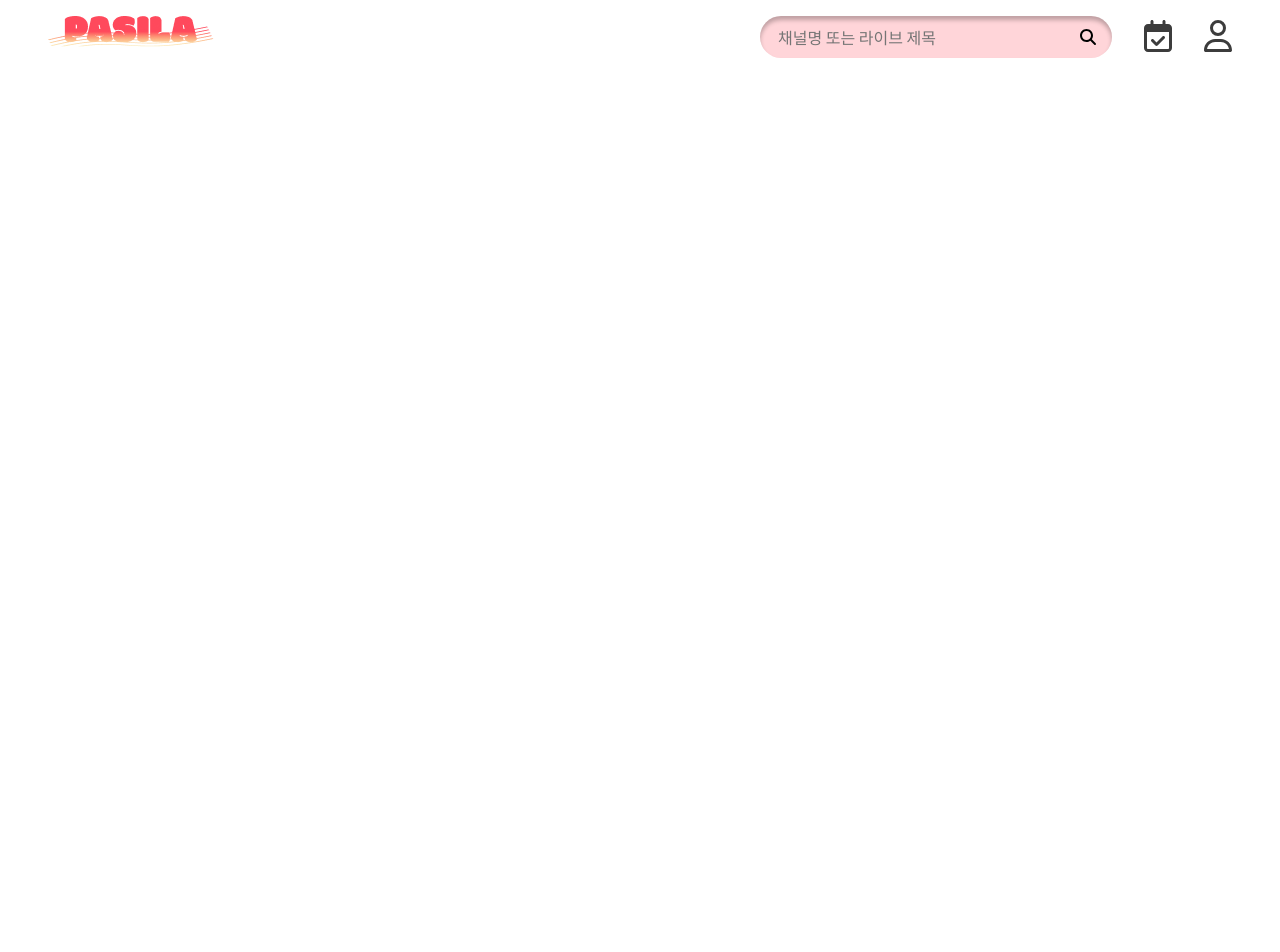
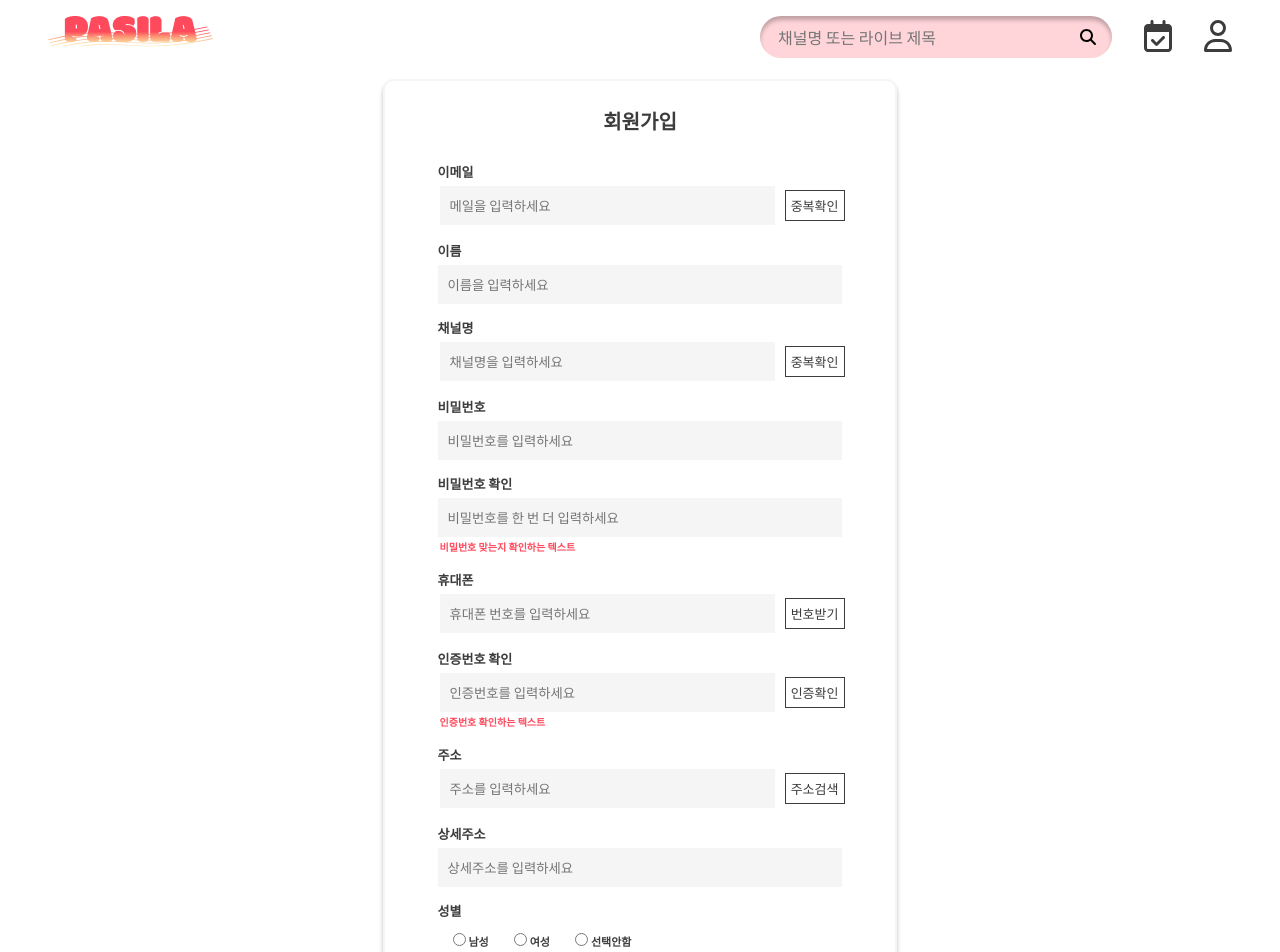
Before and after one commit to youkyoungJung/Pasila, a Vue app in the folder frontend/: page /join in a window 1280 px wide. Before the commit this address had no page. Shown: the top 952 px of the page. Before the commit the page ends 800 px from the top, so only its background shows below. Built offline with nearby package versions, Linux system fonts and the light colour scheme.

Commit message:
feat:[#S10P12A402-33]회원가입 화면 일부 구현 및 페이지간 연결

```diff
--- a/frontend/src/router/index.js
+++ b/frontend/src/router/index.js
@@ -1,5 +1,9 @@
-import { createRouter, createWebHistory } from 'vue-router'
-import HomeView from '../views/HomeView.vue'
+import { createRouter, createWebHistory } from 'vue-router';
+import HomeView from '../views/HomeView.vue';
+import LoginView from '../views/LoginView.vue';
+import JoinView from '../views/JoinView.vue';
+import FindPwView from '../views/FindPwView.vue';
+
 
 const router = createRouter({
   history: createWebHistory(import.meta.env.BASE_URL),
@@ -8,7 +12,22 @@ const router = createRouter({
       path: '/',
       name: 'home',
       component: HomeView
-    }
+    },
+    {
+      path: '/login',
+      name: 'login',
+      component: LoginView
+    },
+    {
+      path: '/join',
+      name: 'join',
+      component: JoinView,
+    },
+    {
+      path: '/findpw',
+      name: 'findpw',
+      component: FindPwView,
+    },
   ]
 })
 
--- a/frontend/src/views/HomeView.vue
+++ b/frontend/src/views/HomeView.vue
@@ -1,7 +1,11 @@
-<script setup></script>
+<script setup>
+import VCategory from '@/components/common/VCategory.vue';
+</script>
 
 <template>
-  <div class="title">아아, 여기는 home입니다.</div>
+  <div>
+    <VCategory />
+  </div>
 </template>
 
 <style lang="scss">
--- /dev/null
+++ b/frontend/src/views/JoinView.vue
@@ -0,0 +1,177 @@
+<template>
+    <div class="container">
+        <div class="header">회원가입</div>
+        <!-- 프로필 사진 추가 필요-->
+        <div class="content">
+            <section class="short-type">
+                <div class="label">이메일</div>
+                <div class="input-area">
+                    <input type="email" placeholder="메일을 입력하세요" class="short-input">
+                    <input type="submit" value="중복확인" class="input-btn">
+                </div>
+            </section>
+            <section class="long-type">
+                <div class="label">이름</div>
+                <input type="text" placeholder="이름을 입력하세요" class="long-input">
+            </section>
+            <section class="short-type">
+                <div class="label">채널명</div>
+                <div class="input-area">
+                    <input type="text" placeholder="채널명을 입력하세요" class="short-input">
+                    <input type="submit" value="중복확인" class="input-btn">
+                </div>
+            </section>
+            <section class="long-type">
+                <div class="label">비밀번호</div>
+                <input type="password" placeholder="비밀번호를 입력하세요" class="long-input">
+            </section>
+            <section class="long-type">
+                <div class="label">비밀번호 확인</div>
+                <input type="password" placeholder="비밀번호를 한 번 더 입력하세요" class="long-input">
+                <div style="margin: 2px; color: #ff495c; font-size: 10px;">
+                    비밀번호 맞는지 확인하는 텍스트
+                </div>
+            </section>
+            <section class="short-type">
+                <div class="label">휴대폰</div>
+                <div class="input-area">
+                    <input id="phone-number" type="number" placeholder="휴대폰 번호를 입력하세요" class="short-input">
+                    <input type="submit" value="번호받기" class="input-btn">
+                </div>
+            </section>
+            <section class="short-type">
+                <div class="label">인증번호 확인</div>
+                <div class="input-area">
+                    <input id="phone-number-check" type="number" placeholder="인증번호를 입력하세요" class="short-input">
+                    <input type="submit" value="인증확인" class="input-btn">
+                </div>
+                <div style="margin: 2px; color: #ff495c; font-size: 10px;" >
+                    인증번호 확인하는 텍스트
+                </div>
+            </section>
+            <section class="short-type">
+                <div class="label">주소</div>
+                <div class="input-area">
+                    <input type="text" placeholder="주소를 입력하세요" class="short-input">
+                    <input type="submit" value="주소검색" class="input-btn">
+                </div>
+            </section>
+            <section class="long-type">
+                <div class="label">상세주소</div>
+                <input type="text" placeholder="상세주소를 입력하세요" class="long-input">
+            </section>
+            <section class="long-type">
+                <form>
+                    <div class="label">성별</div>
+                    <div class="radio">
+                        <label><input type="radio" name="성별" value="남성">남성</label>
+                        <label><input type="radio" name="성별" value="여성">여성</label>
+                        <label><input type="radio" name="성별" value="선택안함">선택안함</label>
+                    </div>
+                </form>
+            </section>
+            <section class="long-type">
+                <div class="label">생년월일</div>
+                <input type="date" class="long-input">
+            </section>
+            <button @click="join" class="join">회원가입</button>
+        </div>
+    </div>
+</template>
+
+<script setup>
+import { ref } from 'vue';
+
+const join = () => {
+    console.log("회원가입 후 메인페이지 가쟈");
+}
+
+</script>
+
+<style lang="scss" scoped>
+.container {
+    @include box(500px, 100%, white, 10px, 5px, 5px);
+    border: 2px solid whitesmoke;
+    @include flex-box($direction: column);
+    @include drop-shadow;
+    vertical-align: middle;
+    margin-left: auto;
+    margin-right: auto;
+    .header {
+        margin-top: 20px;
+        @include font-factory($fs-3, bold);
+    }
+    .content {
+        @include box(90%, 90%, none, 0, 10px, 10px);
+        @include flex-box($direction: column, $justify: none);
+        @include font-factory(13px, bold);
+
+        .long-type {
+            @include box(90%, 10%, null, 0, 2px, 5px);
+
+            .label {
+                text-align: flex-start;
+            }
+
+            .long-input {
+                @include box(95%, 50%, whitesmoke, 0, null, 10px);
+                border: none;
+                margin-top: 5px;
+            }
+
+
+        }
+
+        .short-type {
+            @include box(90%, 10%, null, 0, 2px, 5px);
+            .label {
+                text-align: flex-start;
+            }
+
+            .input-area {
+                @include box(100%, 60%, null, 0, 2px, null);
+                @include flex-box($justify: space-between);
+
+                margin-top: 5px;
+
+                .short-input {
+                    @include box(80%, 90%, whitesmoke, 0, null, 10px);
+                    border: none;
+                }
+
+                .input-btn {
+                    @include font-factory(13px, null);
+                    text-align: flex-end;
+                    border: 1px solid $dark;
+                    background-color: white;
+                    margin-left: 10px;
+                    padding: 5px;
+                }
+
+            }
+        }
+
+    .radio {
+        @include flex-box($justify: flex-start);
+        @include font-factory(11px, null);
+
+        label {
+            margin: 10px 10px 0px 10px;
+        }
+    }
+
+
+    .join {
+        width: 90%;
+        height: 43px;
+        margin: 10px;
+        border: none;
+        background-color: $main;
+        color: white;
+        cursor: pointer;
+    }
+
+    }
+
+}
+</style>
--- /dev/null
+++ b/frontend/src/views/LoginView.vue
@@ -0,0 +1,112 @@
+<template>
+    <div class="container">
+        <div class="header">로그인</div>
+        <div class="content">
+            <section class="long-type">
+                <div class="label">이메일</div>
+                <input type="text" placeholder="이메일을 입력하세요" class="long-input">
+            </section>
+            <section class="long-type">
+                <div class="label">비밀번호</div>
+                <input type="password" placeholder="비밀번호를 입력하세요" class="long-input">
+            </section>
+            <section class="forget-pw">
+                <!-- <span style="font-size: 8px;">비밀번호를 잊으셨나요?</span> -->
+                <button @click="findPassword" class="find-pw">비밀번호를 잊으셨나요?</button>
+            </section>
+            <button @click="login" class="login">로그인</button>
+            <button @click="join" class="join">회원가입</button>
+
+            <!-- 소셜로그인 버튼 필요 -->
+        </div>
+    </div>
+</template>
+
+<script setup>
+import router from '@/router';
+import { ref } from 'vue';
+import JoinView from './JoinView.vue';
+
+const user = ref({
+    userEmail: '',
+    userPassword: '',
+});
+
+const findPassword = function() {
+    router.push("/findpw");
+}
+
+const login = () => {
+    console.log("로그인 고고");
+}
+
+const join = () => {
+    router.push("/join");
+}
+
+</script>
+
+<style lang="scss" scoped>
+.container {
+    @include box(500px, 90%, white, 10px, 5px, 5px);
+    border: 2px solid whitesmoke;
+    @include flex-box($direction: column);
+    @include drop-shadow;
+    vertical-align: middle;
+    margin-left: auto;
+    margin-right: auto;
+
+    .header {
+        margin-top: 20px;
+        @include font-factory($fs-3, bold);
+    }
+    .content {
+        @include box(90%, 90%, none, 0, 10px, 10px);
+        @include flex-box($direction: column, $justify: center);
+        @include font-factory(13px, bold);
+
+        .long-type {
+            @include box(90%, 10%, null, 0, 2px, 5px);
+
+            .label {
+                text-align: flex-start;
+            }
+
+            .long-input {
+                @include box(95%, 50%, whitesmoke, 0, null, 10px);
+                border: none;
+                margin-top: 5px;
+            }
+
+        }
+
+        .login {
+            @include box(80%, 43px, $main, 0, 2px, 5px);
+            margin-top: 30px;
+            border: none;
+            color: white;
+        }
+
+        .forget-pw {
+            @include box(90%, 10%, null, 0, 2px, 5px);
+            @include flex-box();
+            justify-content: flex-end;
+            .find-pw {
+                justify-content: flex-end;
+                border: none;
+                background-color: white;
+                cursor: pointer;
+                color: $main;
+            }
+
+        }
+        .join {
+            @include box(80%, 43px, white, 0, 2px, 5px);
+            margin-top: 10px;
+            border: 1px solid $dark;
+            cursor: pointer;
+        }
+    }
+
+}
+</style>
```
